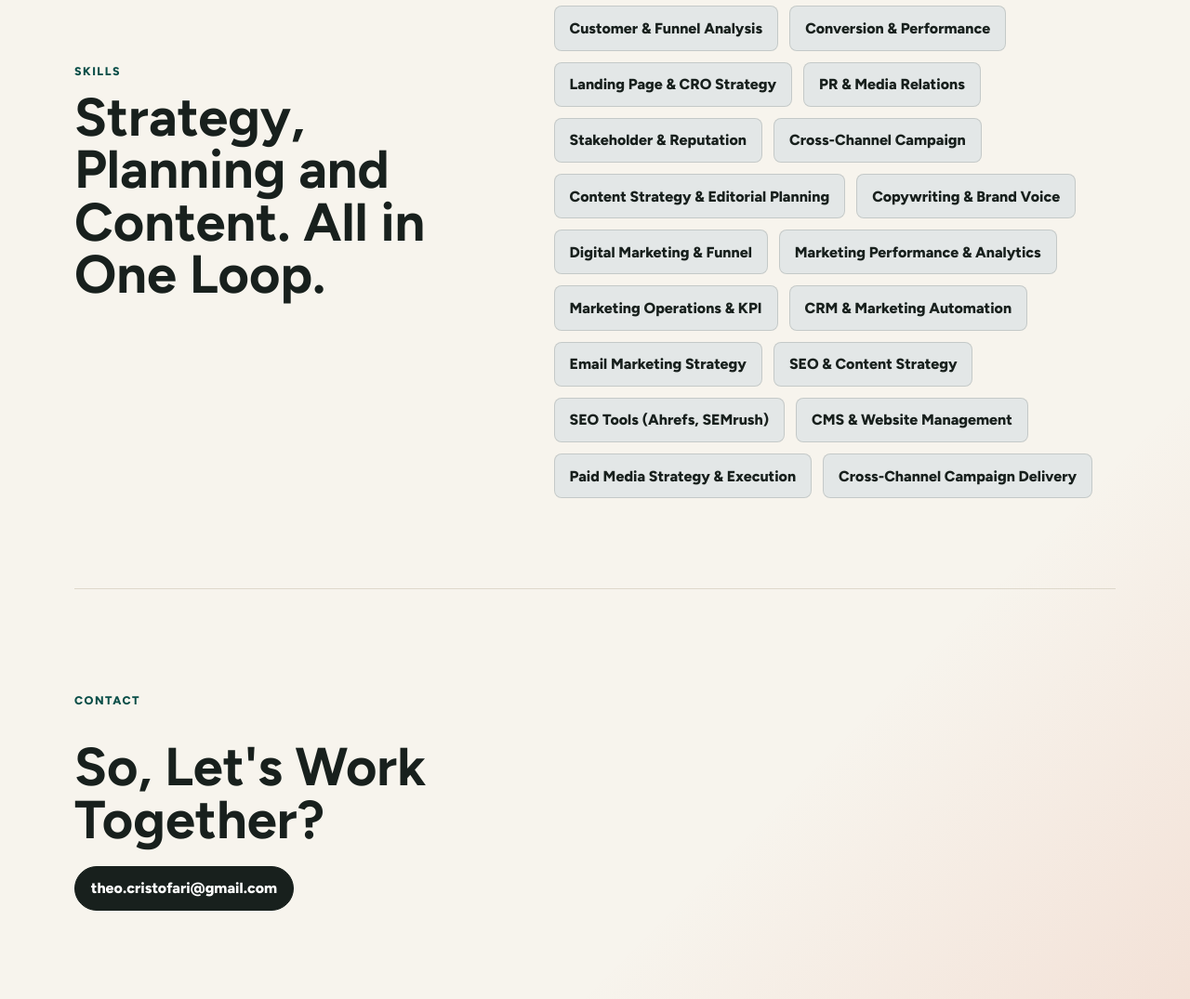
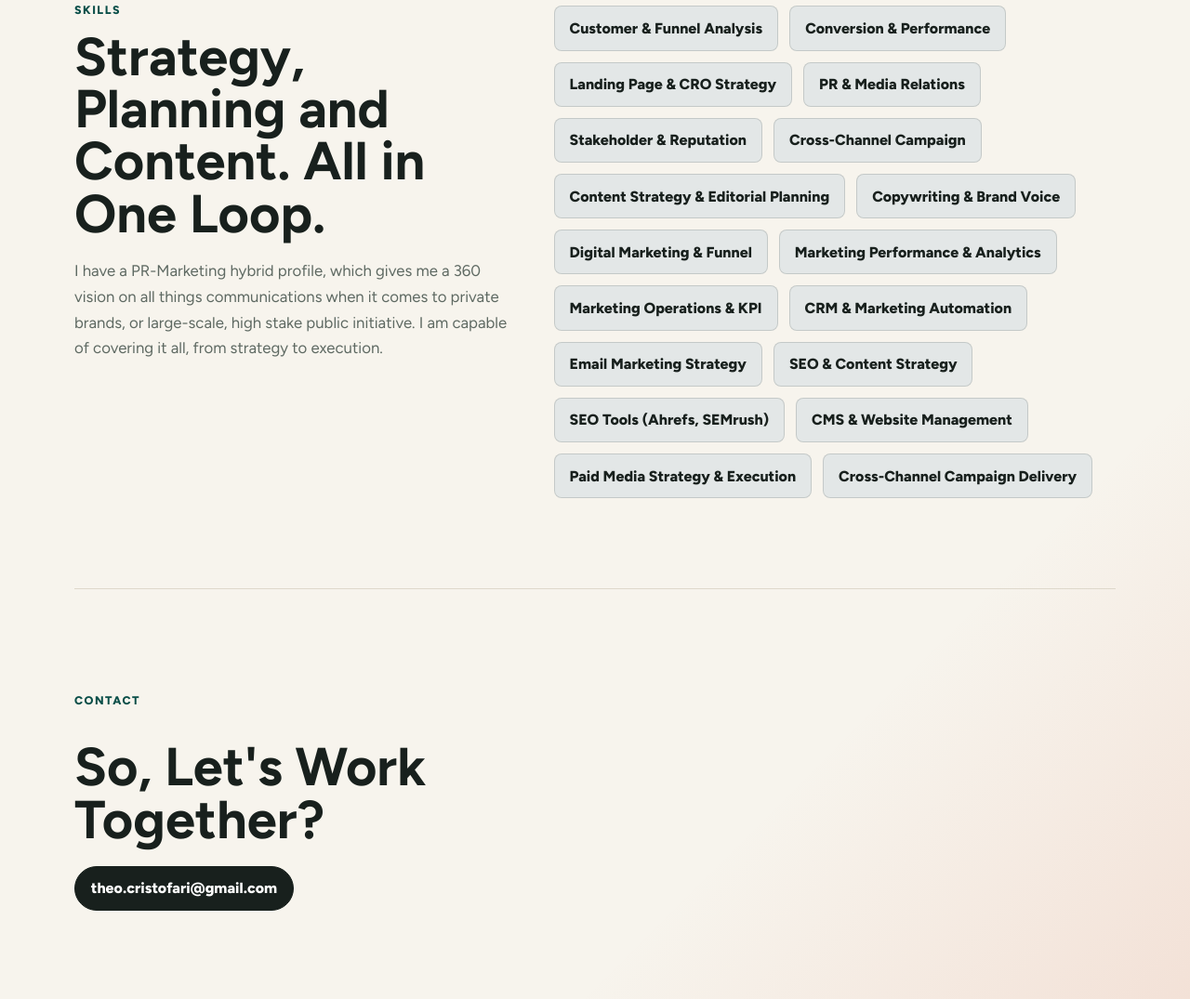
Before and after one commit to TheoCristofari/portfolio, a website built with Vite: page index.html in a window 1280 px wide. Shown: the part 4020-5095 px from the top of the page at 93% size. Built offline with nearby package versions, Linux system fonts and the light colour scheme.

Commit message:
Add skills section supporting copy

```diff
--- a/src/main.js
+++ b/src/main.js
@@ -285,6 +285,7 @@ function render() {
         <div>
           <p class="eyebrow">Skills</p>
           <h2 id="capabilities-title">Strategy, Planning and Content. All in One Loop.</h2>
+          <p class="section-support">I have a PR-Marketing hybrid profile, which gives me a 360 vision on all things communications when it comes to private brands, or large-scale, high stake public initiative. I am capable of covering it all, from strategy to execution.</p>
         </div>
         <div class="capability-list">
           ${capabilities.map((item) => `<span>${item}</span>`).join('')}
--- a/src/styles.css
+++ b/src/styles.css
@@ -306,6 +306,15 @@ h3 {
   font-size: clamp(2rem, 3.75vw, 4rem);
 }
 
+.section-support {
+  max-width: 34rem;
+  margin-top: 1.25rem;
+  margin-bottom: 0;
+  color: var(--muted);
+  font-size: 1.05rem;
+  line-height: 1.65;
+}
+
 .filter-bar {
   display: flex;
   flex-wrap: wrap;
```
